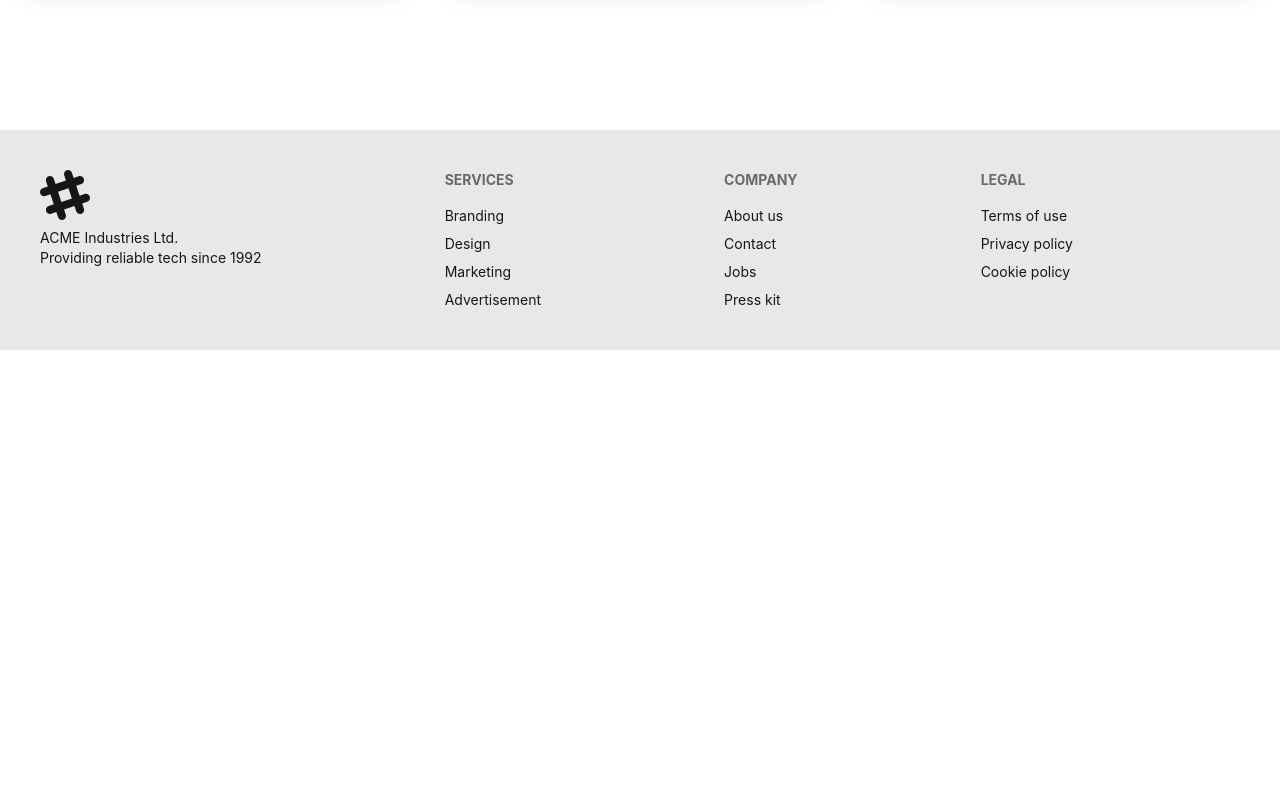
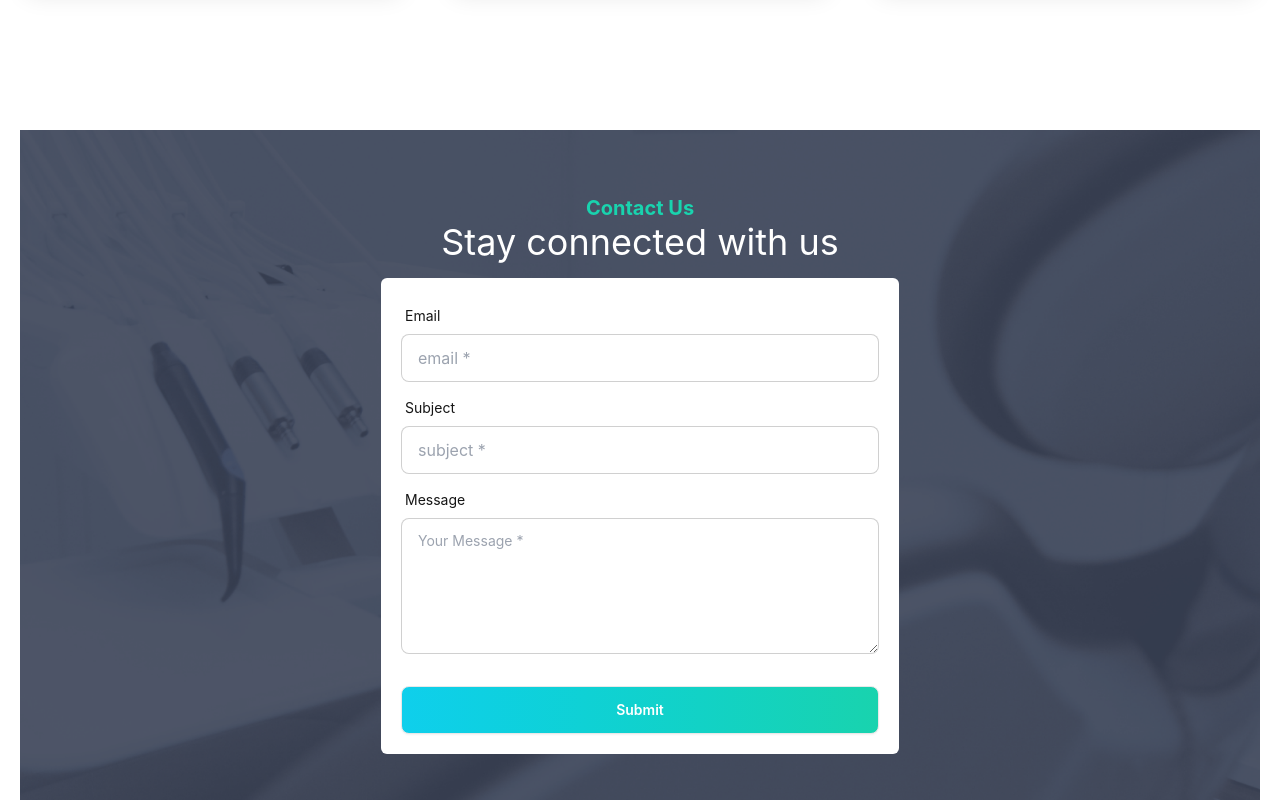
Before and after one commit to Mazharul430106/doctors_portal_client_recap2, a React (Create React App) app: page / in a window 1280 px wide. Shown: the part 3280-4080 px from the top of the page. Before the commit the page ends 3630 px from the top, so only its background shows below. Built offline with nearby package versions, Linux system fonts and the light colour scheme.

Commit message:
added contact section

```diff
--- a/src/Pages/Contact/Contact.js
+++ b/src/Pages/Contact/Contact.js
@@ -1,10 +1,50 @@
 import React from 'react';
+import Appointment from '../../assets/images/appointment.png';
 
 const Contact = () => {
     return (
-        <div>
-            <h1>This is Contact Page</h1>
-        </div>
+        <section className='py-16 w-full' style={{
+            background: `url(${Appointment})`,
+            backgroundSize: 'cover'
+        }}>
+            <div className='text-center'>
+                <h3 className='text-xl text-secondary font-bold'>Contact Us</h3>
+                <h2 className='text-4xl text-white'>Stay connected with us</h2>
+            </div>
+
+            <div className="hero">
+                <div className="hero-content w-full lg:max-w-[550px] md:max-w-[450px]  flex-col lg:flex-row-reverse ">
+                    <div className="card rounded-md w-full lg:max-w-[550px] md:max-w-[450px] shrink-0 bg-base-100">
+                        <form action="">
+                            <div className="card-body p-5">
+                                <div className="form-control">
+                                    <label className="label">
+                                        <span className="label-text">Email</span>
+                                    </label>
+                                    <input type="email" placeholder="email *" className="input input-bordered focus:outline-none" required />
+                                </div>
+                                <div className="form-control">
+                                    <label className="label">
+                                        <span className="label-text">Subject</span>
+                                    </label>
+                                    <input type="text" placeholder="subject *" className="input input-bordered focus:outline-none" required />
+                                </div>
+                                <div className="form-control">
+                                    <label className="label">
+                                        <span className="label-text">Message</span>
+                                    </label>
+                                    <textarea className="textarea h-[136px] textarea-bordered focus:outline-none" placeholder="Your Message *"></textarea>
+                                </div>
+                                <div className="text-center form-control mt-6">
+                                    <button className='btn  text-white bg-gradient-to-r from-primary to-secondary'>Submit</button>
+                                </div>
+                            </div>
+                        </form>
+                    </div>
+                </div>
+            </div>
+        </section>
+
     );
 };
 
--- a/src/Pages/Home/Home/Home.js
+++ b/src/Pages/Home/Home/Home.js
@@ -4,6 +4,7 @@ import InfoCards from '../InfoCards/InfoCards';
 import Services from '../Services/Services';
 import MakeAppoinment from '../MakeAppoinment/MakeAppoinment';
 import Testimonial from '../Testimonial/Testimonial';
+import Contact from '../../Contact/Contact';
 
 const Home = () => {
     return (
@@ -13,6 +14,7 @@ const Home = () => {
             <Services></Services>
             <MakeAppoinment></MakeAppoinment>
             <Testimonial></Testimonial>
+            <Contact></Contact>
         </div>
     );
 };
--- a/src/Pages/Register/Register.js
+++ b/src/Pages/Register/Register.js
@@ -16,7 +16,8 @@ const Register = () => {
         <div className="hero pt-10 pb-10">
             <div className="hero-content w-full lg:max-w-[550px] md:max-w-[550px] flex-col lg:flex-row-reverse">
                 <div className="card shrink-0 w-full lg:max-w-[550px] md:max-w-[550px] shadow-2xl bg-base-100">
-                    <form onSubmit={handleSubmit(handleRegister)} className="card-body">
+                    <form onSubmit={handleSubmit(handleRegister)}>
+                        <div className="card-body">
                             <h1 className='text-center font-semibold text-3xl'>Register Now</h1>
                             <div className="form-control">
                                 <label className="label">
@@ -28,19 +29,19 @@ const Register = () => {
                                 <label className="label">
                                     <span className="label-text">Photo</span>
                                 </label>
-                            <input {...register('url')} type="url" name='url' placeholder="url *" className="input input-bordered focus:outline-none "  />
+                                <input {...register('url')} type="url" name='url' placeholder="url *" className="input input-bordered focus:outline-none " />
                             </div>
                             <div className="form-control">
                                 <label className="label">
                                     <span className="label-text">Email</span>
                                 </label>
-                            <input {...register('email')} type="email" name='email' placeholder="email *" className="input input-bordered focus:outline-none "  />
+                                <input {...register('email')} type="email" name='email' placeholder="email *" className="input input-bordered focus:outline-none " />
                             </div>
                             <div className="form-control">
                                 <label className="label">
                                     <span className="label-text">Password</span>
                                 </label>
-                            <input {...register('password')} type="password" name='password' placeholder="password *" className="input input-bordered focus:outline-none "  />
+                                <input {...register('password')} type="password" name='password' placeholder="password *" className="input input-bordered focus:outline-none " />
                                 <label className="label">
                                     <a href="#" className="label-text-alt link link-hover">Forgot password?</a>
                                 </label>
@@ -54,6 +55,7 @@ const Register = () => {
                                 <Link to='/login' className='text-[#19D3AE]'>Please Login</Link>
                             </div>
 
+                        </div>
 
                     </form>
                 </div>
--- a/src/Shared/Footer/Footer.js
+++ b/src/Shared/Footer/Footer.js
@@ -1,33 +1,41 @@
 import React from 'react';
+import FooterBg from '../../assets/images/footer.png';
+import { Link } from 'react-router-dom';
 
 const Footer = () => {
     return (
-        <footer className="footer p-10 bg-base-200 text-base-content">
-            <aside>
-                <svg width="50" height="50" viewBox="0 0 24 24" xmlns="http://www.w3.org/2000/svg" fillRule="evenodd" clipRule="evenodd" className="fill-current"><path d="M22.672 15.226l-2.432.811.841 2.515c.33 1.019-.209 2.127-1.23 2.456-1.15.325-2.148-.321-2.463-1.226l-.84-2.518-5.013 1.677.84 2.517c.391 1.203-.434 2.542-1.831 2.542-.88 0-1.601-.564-1.86-1.314l-.842-2.516-2.431.809c-1.135.328-2.145-.317-2.463-1.229-.329-1.018.211-2.127 1.231-2.456l2.432-.809-1.621-4.823-2.432.808c-1.355.384-2.558-.59-2.558-1.839 0-.817.509-1.582 1.327-1.846l2.433-.809-.842-2.515c-.33-1.02.211-2.129 1.232-2.458 1.02-.329 2.13.209 2.461 1.229l.842 2.515 5.011-1.677-.839-2.517c-.403-1.238.484-2.553 1.843-2.553.819 0 1.585.509 1.85 1.326l.841 2.517 2.431-.81c1.02-.33 2.131.211 2.461 1.229.332 1.018-.21 2.126-1.23 2.456l-2.433.809 1.622 4.823 2.433-.809c1.242-.401 2.557.484 2.557 1.838 0 .819-.51 1.583-1.328 1.847m-8.992-6.428l-5.01 1.675 1.619 4.828 5.011-1.674-1.62-4.829z"></path></svg>
-                <p>ACME Industries Ltd.<br />Providing reliable tech since 1992</p>
-            </aside>
+        <section className='w-full pt-10 pb-11' style={{
+            background: `url(${FooterBg})`,
+            backgroundSize: 'cover'
+
+        }}>
+            <footer className="footer p-10">
+
                 <nav>
                     <h6 className="footer-title">Services</h6>
-                <a className="link link-hover">Branding</a>
-                <a className="link link-hover">Design</a>
-                <a className="link link-hover">Marketing</a>
-                <a className="link link-hover">Advertisement</a>
+                    <Link to='' className="link link-hover">Emergency Checkup</Link >
+                    <Link to='' className="link link-hover">Monthly Checkup</Link >
+                    <Link to='' className="link link-hover">Weekly Checkup</Link >
+                    <Link to='' className="link link-hover">Deep Checkup</Link >
                 </nav>
                 <nav>
-                <h6 className="footer-title">Company</h6>
-                <a className="link link-hover">About us</a>
-                <a className="link link-hover">Contact</a>
-                <a className="link link-hover">Jobs</a>
-                <a className="link link-hover">Press kit</a>
+                    <h6 className="footer-title">Our Health</h6>
+                    <Link to='' className="link link-hover">Fluoride Treatment</Link >
+                    <Link to='' className="link link-hover">Cavity Filling</Link >
+                    <Link to='' className="link link-hover">Teath Whitening</Link >
                 </nav>
                 <nav>
-                <h6 className="footer-title">Legal</h6>
-                <a className="link link-hover">Terms of use</a>
-                <a className="link link-hover">Privacy policy</a>
-                <a className="link link-hover">Cookie policy</a>
+                    <h6 className="footer-title">Our Address</h6>
+                    <Link to='' className="link link-hover">New York - 101010 Hudson</Link >
                 </nav>
+
             </footer>
+            <div className='text-center'>
+                <p>Copyright 2022 All Rights Reserved</p>
+            </div>
+
+
+        </section>
     );
 };
 
```
Lines whose indentation alone changed are shown as unchanged.
